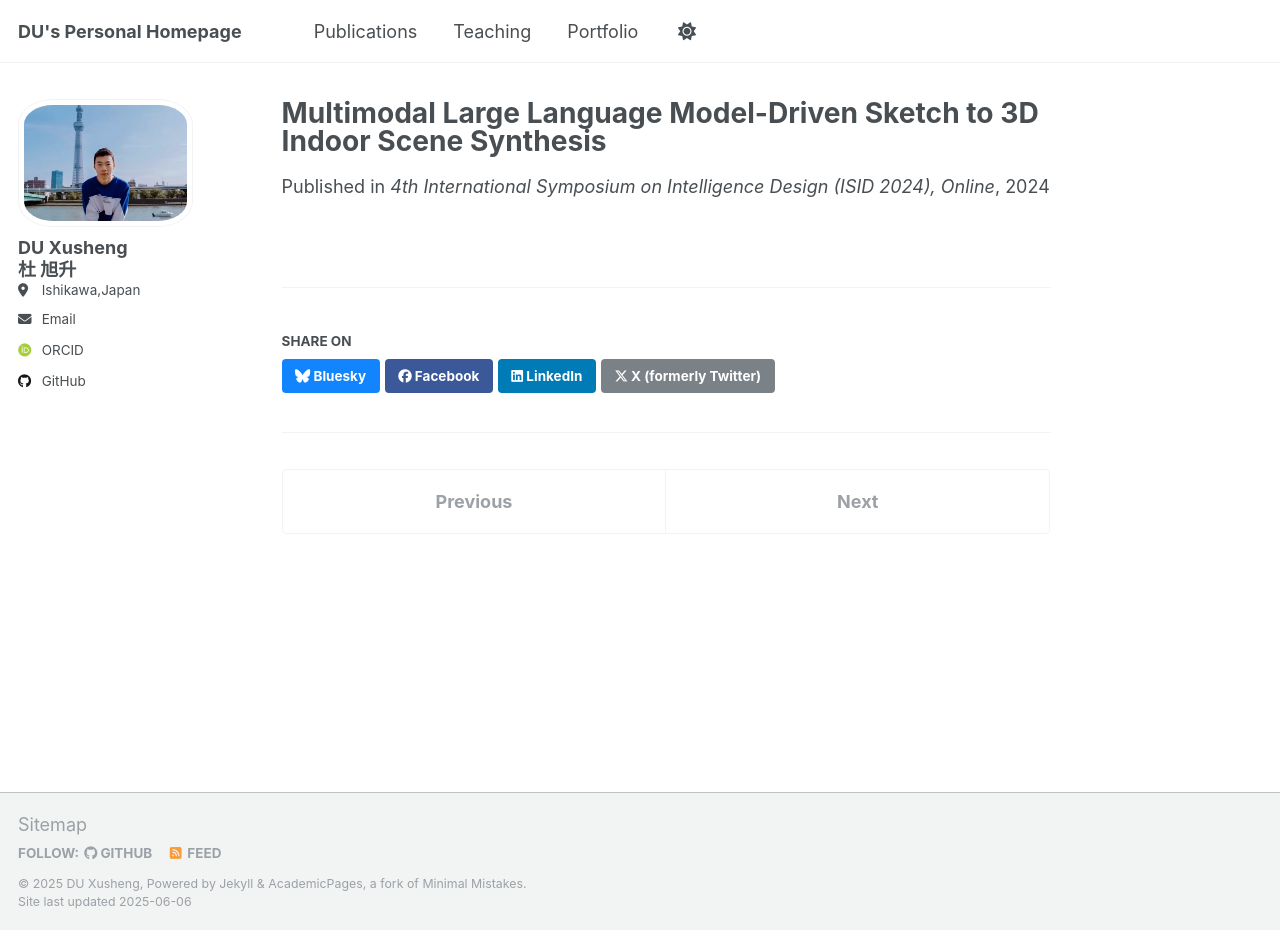
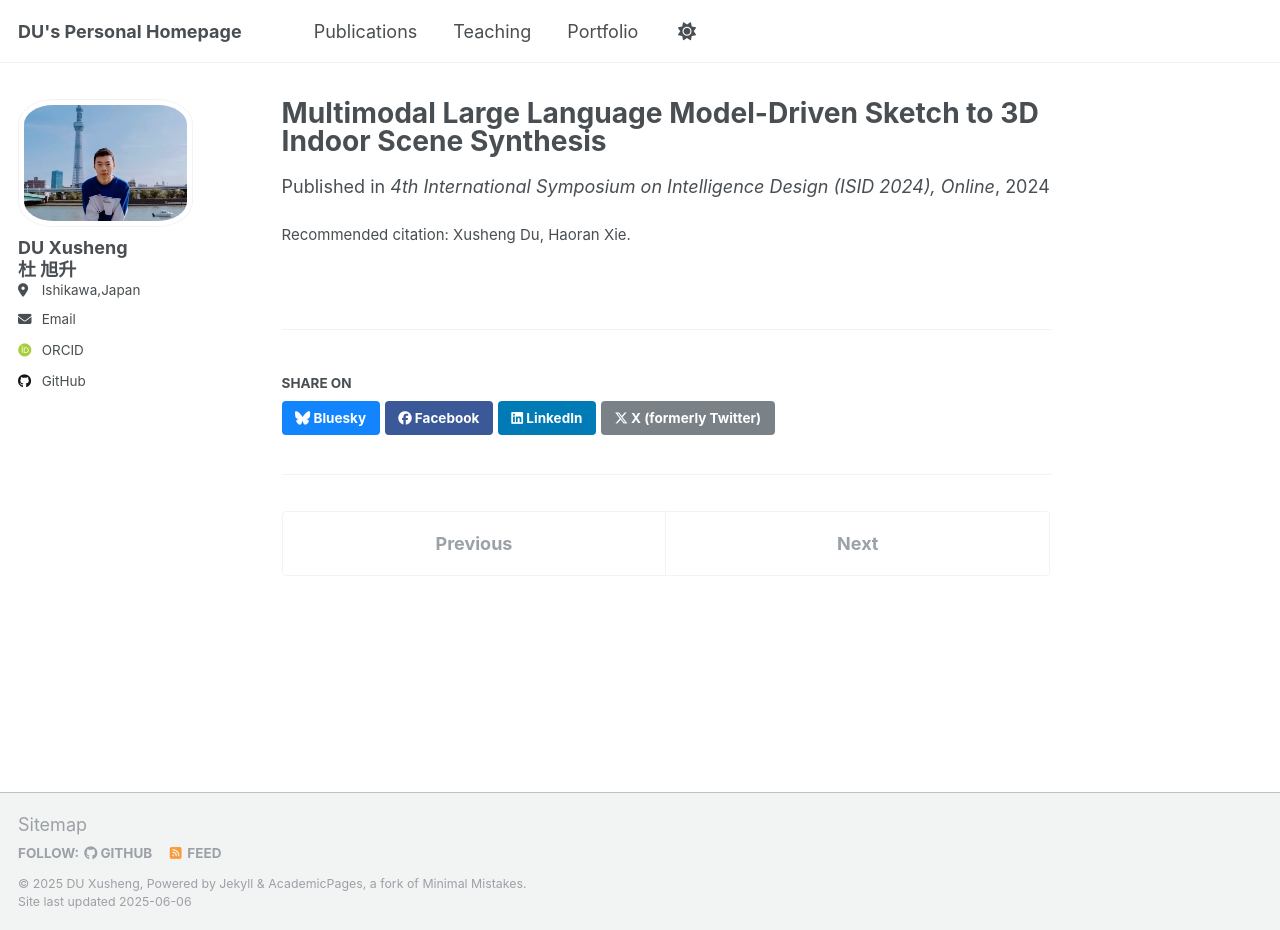
Before and after one commit to ToKyokushou/ToKyokushou.github.io, a Jekyll site: the page built from _publications/2024-03-llm-sketch-3d-isid.md, in a window 1280 px wide and 930 px high. Built offline with Jekyll 4.4.1, drawn with Linux system fonts in a browser that asks for light colours; some web fonts are replaced.

Commit message:
Update 2024-03-llm-sketch-3d-isid.md

```diff
--- a/_publications/2024-03-llm-sketch-3d-isid.md
+++ b/_publications/2024-03-llm-sketch-3d-isid.md
@@ -6,4 +6,5 @@ permalink: /publication/2024-03-llm-sketch-3d-isid
 excerpt: 'A poster presenting a multimodal LLM-driven approach for sketch-to-3D indoor scene synthesis. (Best Poster Award)'
 date: 2024-03-01
 venue: '4th International Symposium on Intelligence Design (ISID 2024), Online'
+citation: Xusheng Du, Haoran Xie.
 ---
```
